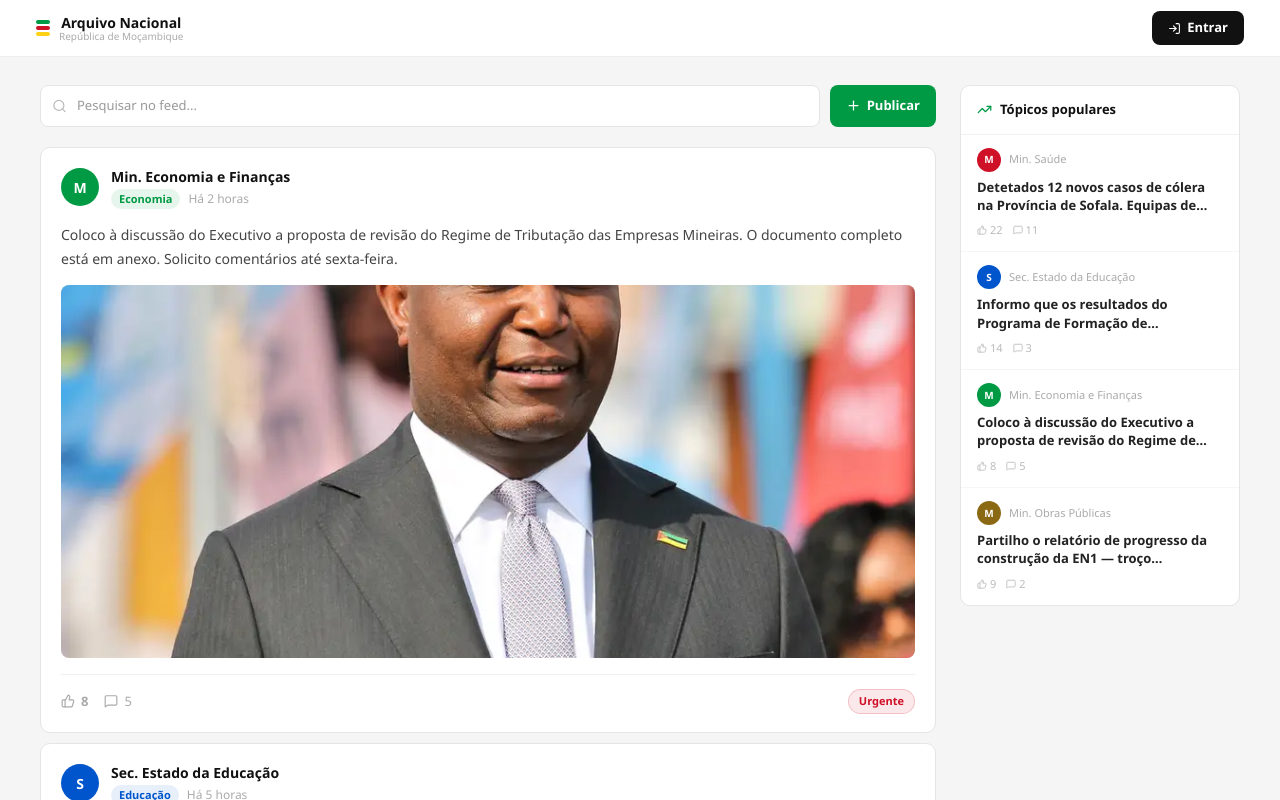
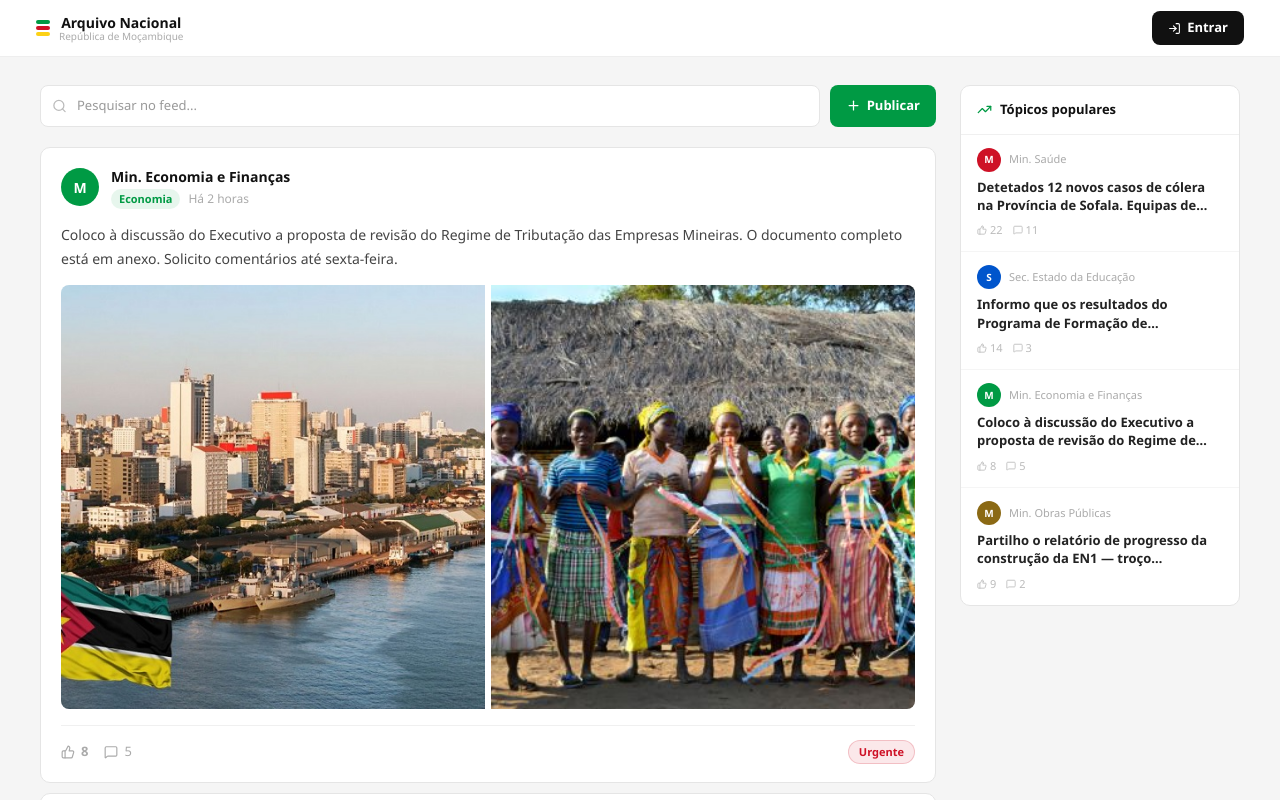
Before and after one commit to saracsguerreiro/arquivo_nacional, a React (Vite) app: page /arquivo_nacional/governo in a window 1280 px wide. Shown: the top 800 px of the page. Built offline with nearby package versions, Linux system fonts and the light colour scheme.

Commit message:
Feed Governo: trocar foto do post 1 por imagens de Maputo e comunidade
Co-Authored-By: Claude Sonnet 4.6 <noreply@anthropic.com>

```diff
--- a/src/data/mockData.ts
+++ b/src/data/mockData.ts
@@ -122,7 +122,7 @@ export const govPosts = [
     priority: "urgente",
     ministry: "Economia",
     content: "Coloco à discussão do Executivo a proposta de revisão do Regime de Tributação das Empresas Mineiras. O documento completo está em anexo. Solicito comentários até sexta-feira.",
-    images: ["/arquivo_nacional/images/artigo-destaque.webp"],
+    images: ["/arquivo_nacional/images/maputo-cidade.jpg", "/arquivo_nacional/images/comunidade-mocambique.jpeg"],
     likes: 8,
     comments: 5,
     liked: false,
```
Also changed, not shown: public/images/comunidade-mocambique.jpeg (added), public/images/maputo-cidade.jpg (added).
